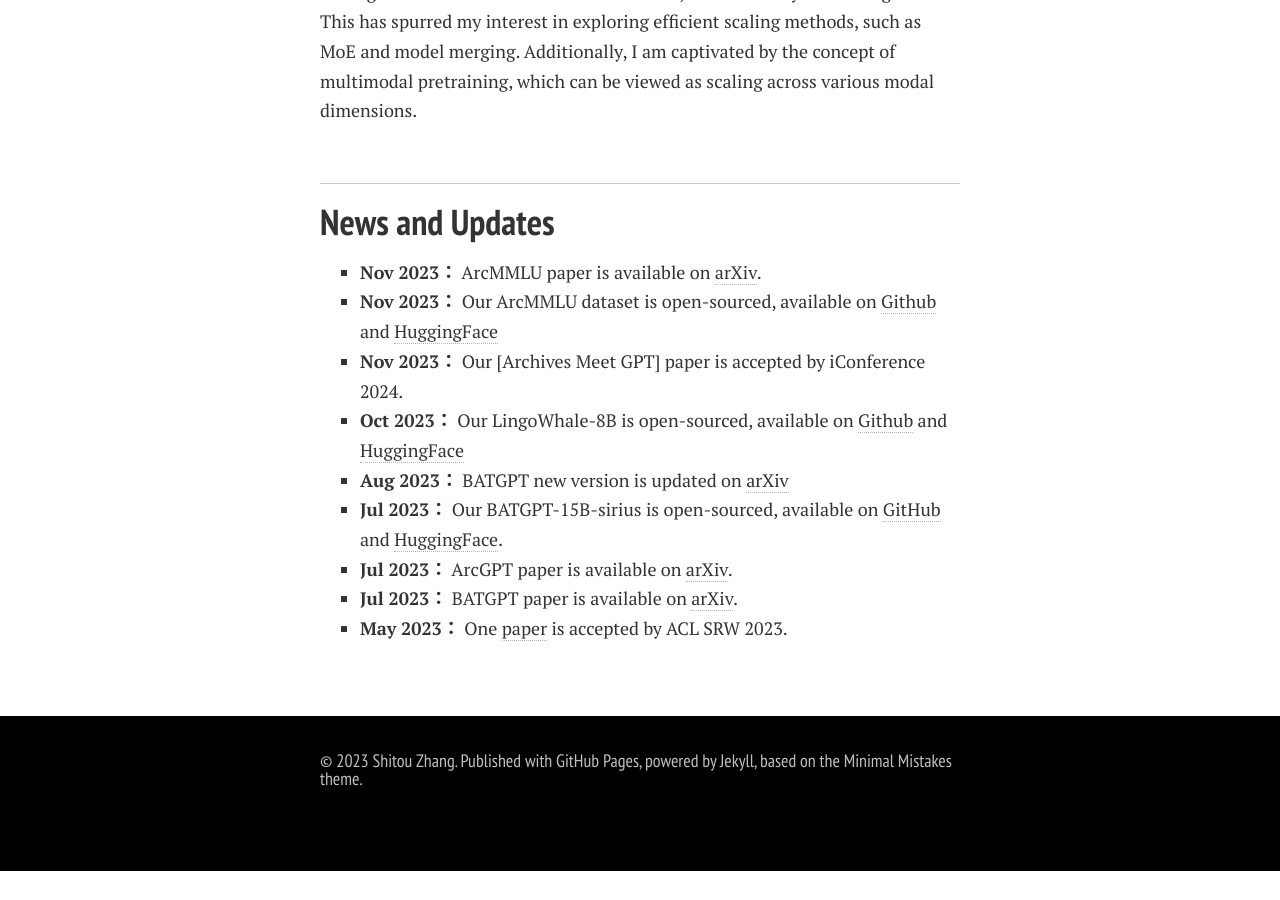
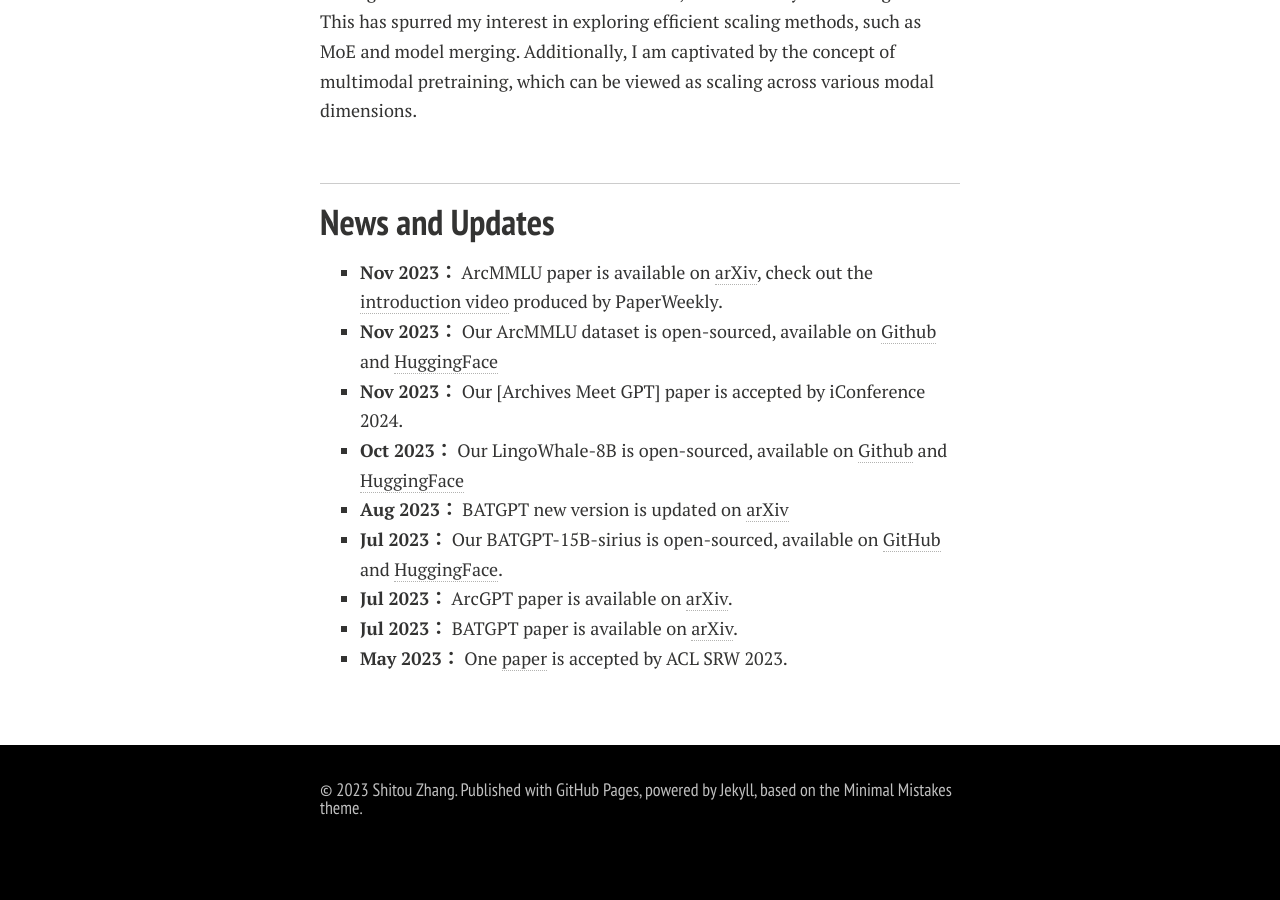
Before and after one commit to stzhang-patrick/stzhang-patrick.github.io, a Jekyll site: the page built from index.md, in a window 1280 px wide and 900 px high, scrolled down 1060 px. Built offline with Jekyll 4.4.1, drawn with Linux system fonts in a browser that asks for light colours; nearby versions of some CDN libraries; comment, search, counter and statistics services are not loaded; a style sheet for code colours, icons or effects is not loaded; our own code applies the rules of GitHub Pages for plain Markdown files; before the commit the page ends 1931 px from its top, so only the background shows below that.

Commit message:
Update index.md

```diff
--- a/index.md
+++ b/index.md
@@ -57,7 +57,7 @@
 ---
 
 ## News and Updates
-- **Nov 2023：** ArcMMLU paper is available on [arXiv](https://arxiv.org/abs/2311.18658).
+- **Nov 2023：** ArcMMLU paper is available on [arXiv](https://arxiv.org/abs/2311.18658), check out the [introduction video](https://www.bilibili.com/video/BV1MG411v7tJ) produced by PaperWeekly.
 - **Nov 2023：** Our ArcMMLU dataset is open-sourced, available on [Github](https://github.com/stzhang-patrick/ArcMMLU) and [HuggingFace](https://huggingface.co/datasets/patrickshitou/ArcMMLU)
 - **Nov 2023：** Our [Archives Meet GPT] paper is accepted by iConference 2024.
 - **Oct 2023：** Our LingoWhale-8B is open-sourced, available on [Github](https://github.com/DeepLangAI/LingoWhale-8B) and [HuggingFace](https://huggingface.co/deeplang-ai/LingoWhale-8B)
```
